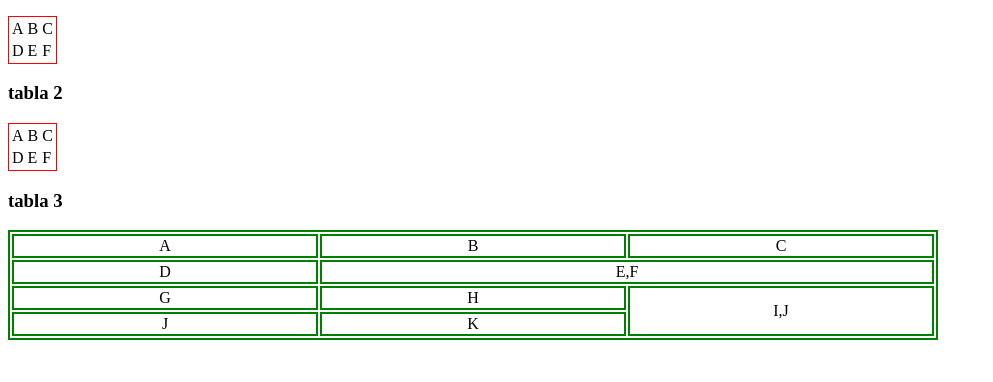
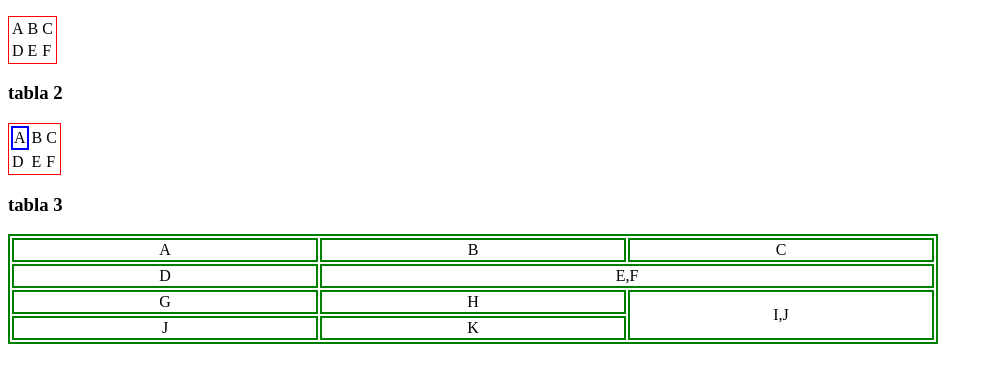
Before and after one commit to DevoutElk/Practica_3.15_Tablas, a plain HTML site: page index.html in a window 1280 px wide. Shown: the part 92-474 px from the top of the page, without its empty margins (0-993 px from the left). Drawn offline with Linux system fonts and the light colour scheme.

Commit message:
minor-changes

```diff
--- a/style.css
+++ b/style.css
@@ -30,3 +30,11 @@ border-style:solid;
 border-color:green
 
 }
+
+td.A{
+
+    border: 2px;
+    border-style:solid;
+    border-color:blue;
+
+}
```
